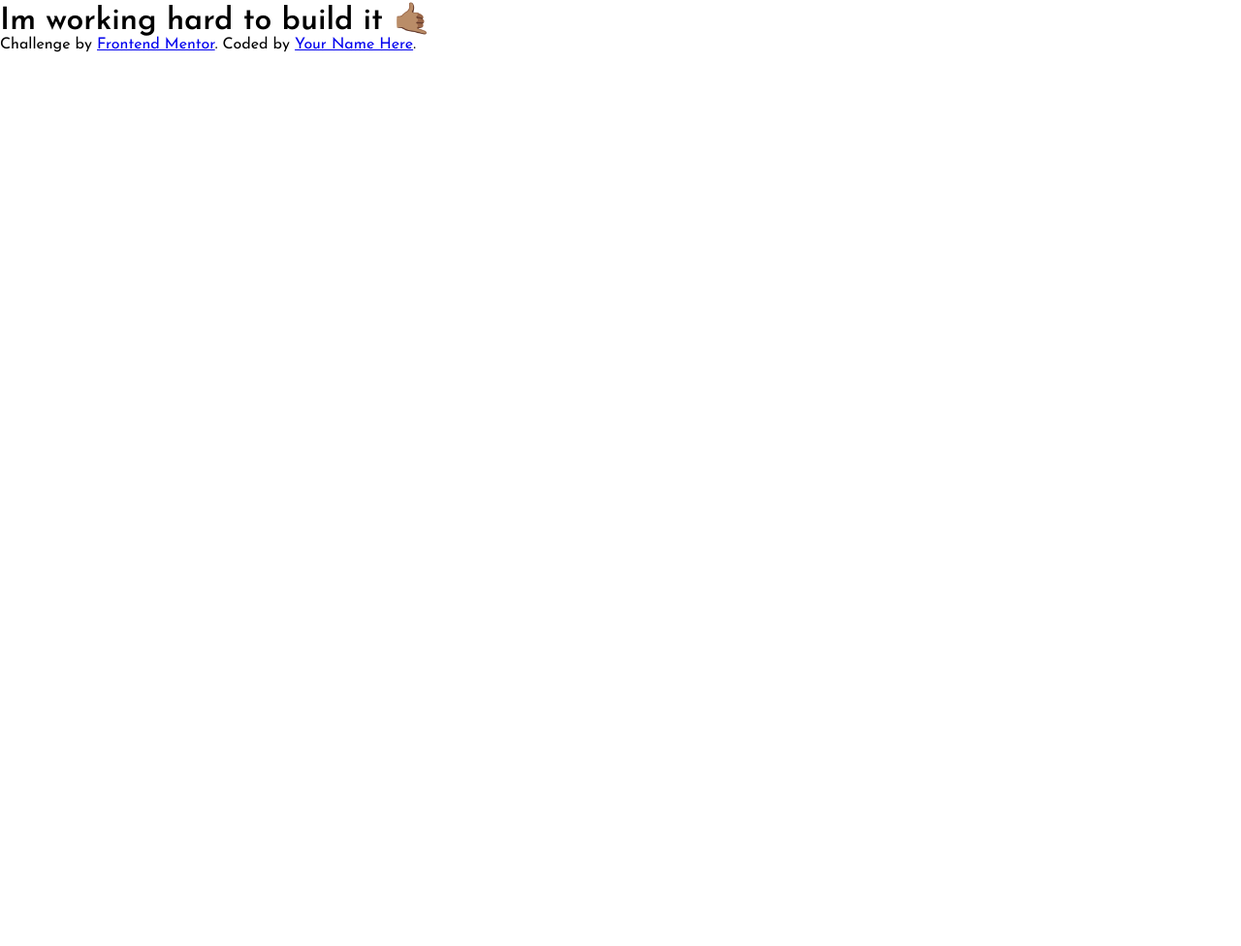
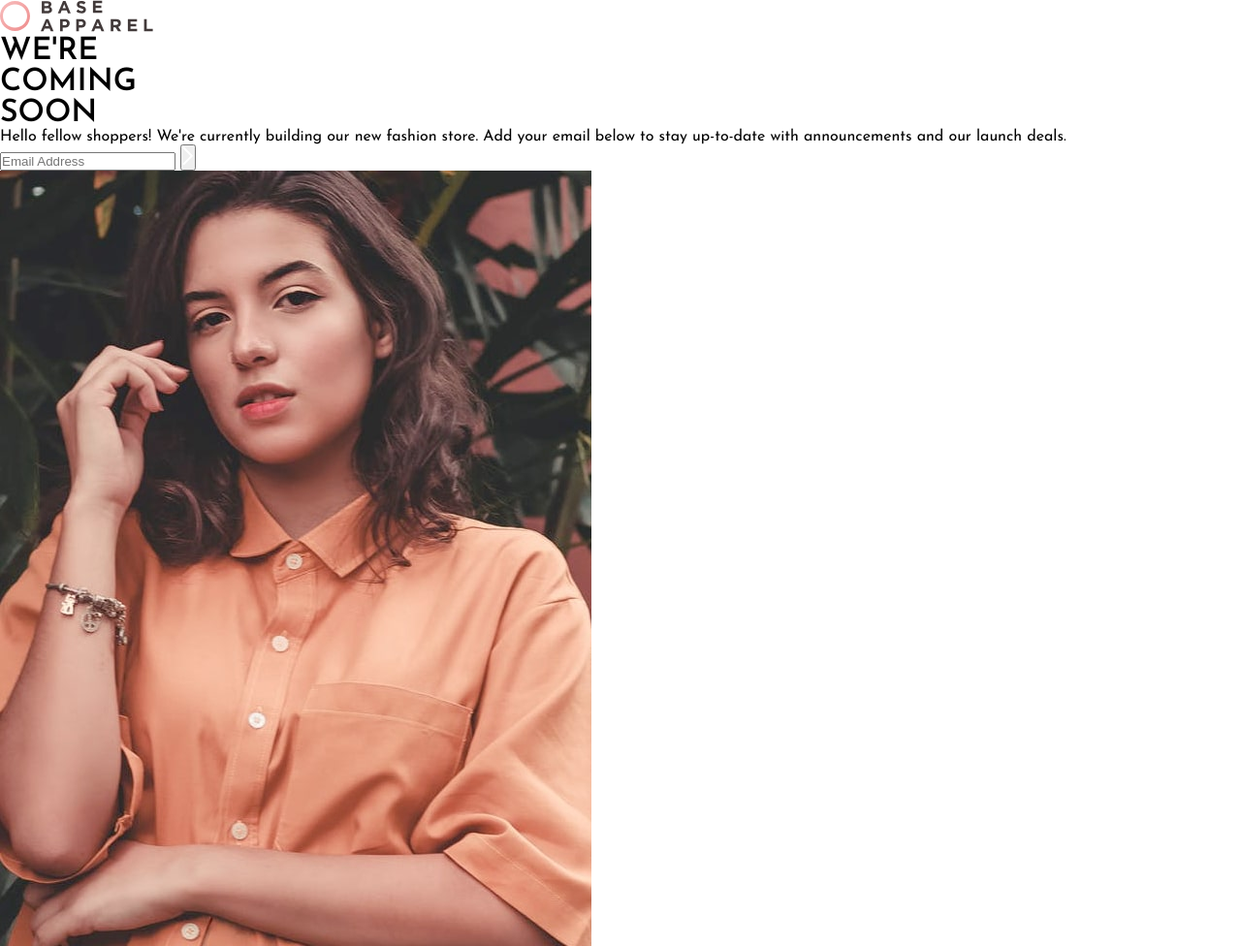
Before and after one commit to MarcoRodasW/coming-soon-page, a plain HTML site: page index.html in a window 1280 px wide. Shown: the whole page at 97% size. Before the commit the page ends 800 px from the top, so only its background shows below. Drawn offline with Linux system fonts and the light colour scheme.

Commit message:
added boilerplate for the html

```diff
--- a/index.html
+++ b/index.html
@@ -9,15 +9,21 @@
   <title>Frontend Mentor | Base Apparel coming soon page</title>
 </head>
 <body>
-  <main>
-      <h1>Im working hard to build it 🤙🏽</h1>
-  </main>
-
-  <footer>
-    <p class="attribution">
-      Challenge by <a href="https://www.frontendmentor.io?ref=challenge" target="_blank">Frontend Mentor</a>.
-      Coded by <a href="#">Your Name Here</a>.
-    </p>
-  </footer>
+  <div class="grid">
+      <div class="col-1">
+        <div class="container">
+        <img src="./images/logo.svg" class="logo" alt="">
+        <h1 class="hero-title"><span>WE'RE</span><br>COMING <br>SOON</h1>
+        <p>Hello fellow shoppers! We're currently building our new fashion store. Add your email below to stay up-to-date with announcements and our launch deals.</p>
+        <form action="">
+          <input type="email" placeholder="Email Address">
+          <button><img src="./images/icon-arrow.svg" alt=""></button>
+        </form>
+        </div>
+    </div>
+      <div class="col-2">
+        <img class="hero-img" src="./images/hero-desktop.jpg" alt="">
+      </div>
+  </div>
 </body>
 </html>
```
